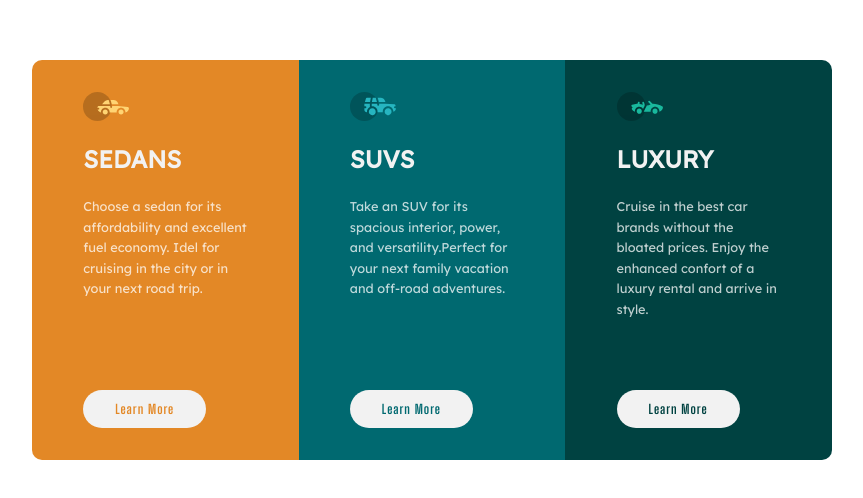
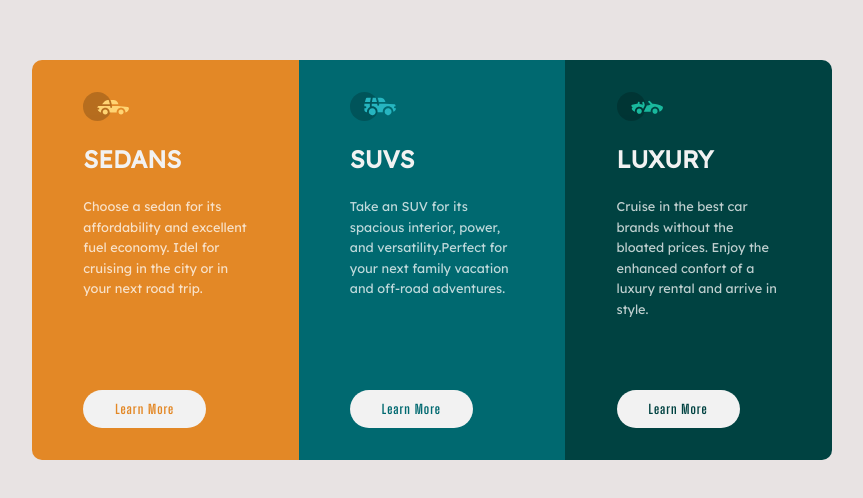
Before and after one commit to AbderrahmaneGuerinik/Frontend-Mentor-Challenge-Three-Column-Preview-Card, a plain HTML site: page index.html in a window 1280 px wide. Shown: the part 140-638 px from the top of the page, without its empty margins (208-1071 px from the left). Drawn offline with Linux system fonts and the light colour scheme.

Commit message:
Update style.css

```diff
--- a/style.css
+++ b/style.css
@@ -34,6 +34,7 @@ main {
     display: flex;
     align-items: center;
     justify-content: center;
+    background-color: hsl(0, 10%, 90%);
 }
 
 .container {
```
